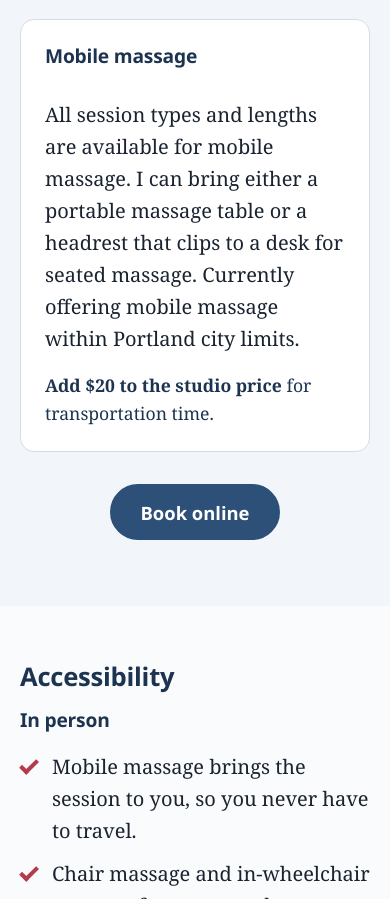
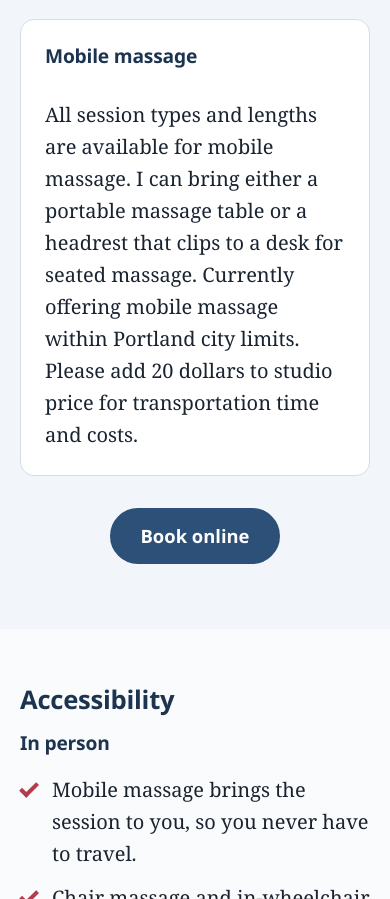
Before and after one commit to RogueLights/AddiesMassage, a plain HTML site: page index.html in a window 390 px wide. Shown: the part 6454-7353 px from the top of the page. Drawn offline with Linux system fonts and the light colour scheme.

Commit message:
Move mobile massage pricing into the description
Co-Authored-By: Claude Opus 5.5 <noreply@anthropic.com>
Claude-Session: https://claude.ai/code/session_01SMx5TcE36TckUN9UH78vPA

```diff
--- a/index.html
+++ b/index.html
@@ -160,8 +160,7 @@
           </article>
           <article class="card service-card">
             <h3>Mobile massage</h3>
-            <p>All session types and lengths are available for mobile massage. I can bring either a portable massage table or a headrest that clips to a desk for seated massage. Currently offering mobile massage within Portland city limits.</p>
-            <p class="price"><strong>Add $20 to the studio price</strong> for transportation time.</p>
+            <p>All session types and lengths are available for mobile massage. I can bring either a portable massage table or a headrest that clips to a desk for seated massage. Currently offering mobile massage within Portland city limits. Please add 20 dollars to studio price for transportation time and costs.</p>
           </article>
         </div>
         <div class="cta-row center">
```
